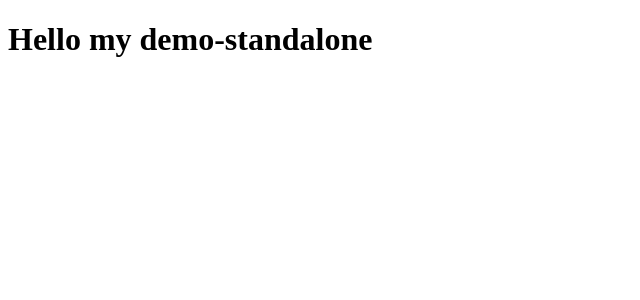
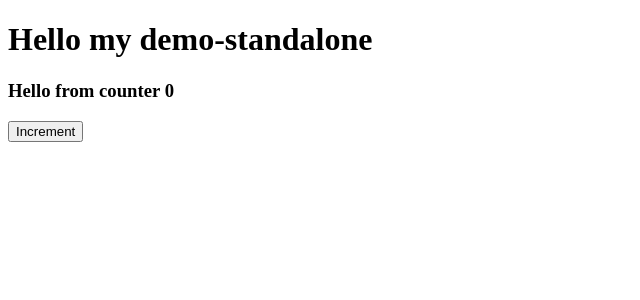
Before and after one commit to SvetlinGG/Angular-DI-Services, an Angular app in the folder demo-standalone/: page / in a window 1280 px wide. Shown: the top 300 px of the page, without its empty margins (0-640 px from the left). Built offline with nearby package versions, Linux system fonts and the light colour scheme.

Commit message:
setup signal counter

```diff
--- a/demo-standalone/src/app/app.component.html
+++ b/demo-standalone/src/app/app.component.html
@@ -1 +1,3 @@
 <h1>Hello my {{title}}</h1>
+<h3>Hello from counter {{this.counter()}}</h3>
+<button (click)="increment()">Increment</button>
--- a/demo-standalone/src/app/app.component.ts
+++ b/demo-standalone/src/app/app.component.ts
@@ -1,4 +1,4 @@
-import { Component } from '@angular/core';
+import { Component, signal } from '@angular/core';
 import { RouterOutlet } from '@angular/router';
 
 @Component({
@@ -10,4 +10,16 @@
 })
 export class AppComponent {
   title = 'demo-standalone';
+  counter = signal(0);
+
+  ngOnInit(){
+    console.log(`counter: ${this.counter}`);
+
+
+  }
+
+  increment(){
+    const value = this.counter() + 1;
+    this.counter.set(value);
+  }
 }
```
Also changed, not shown: demo-standalone/package.json (+7 -1 lines), 1 other file (tests, documents, lock files or other folders).
